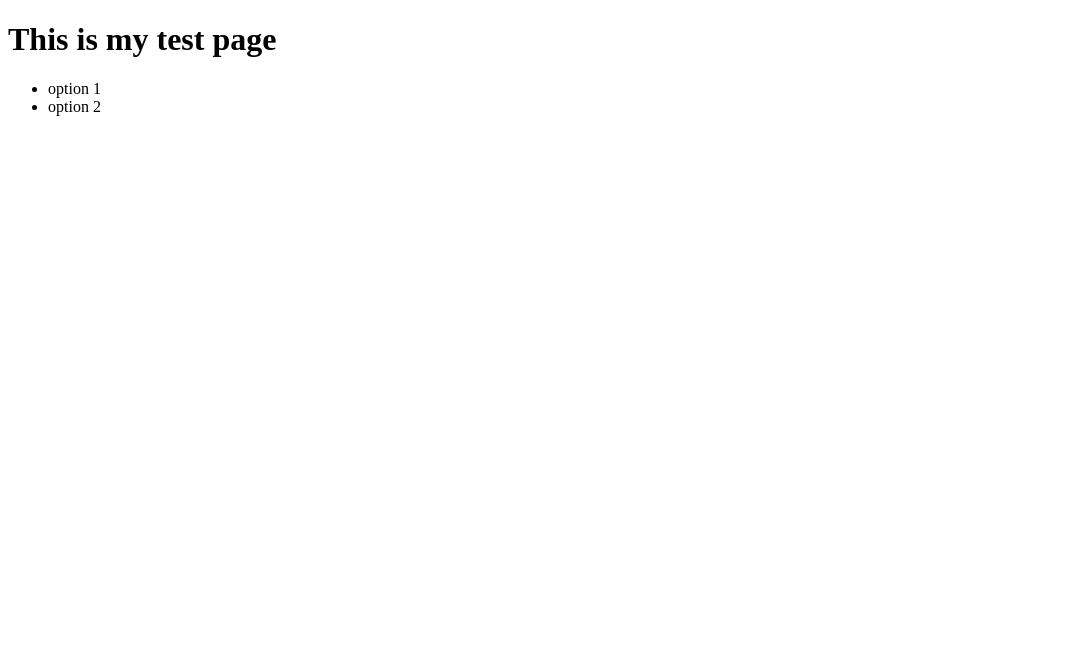
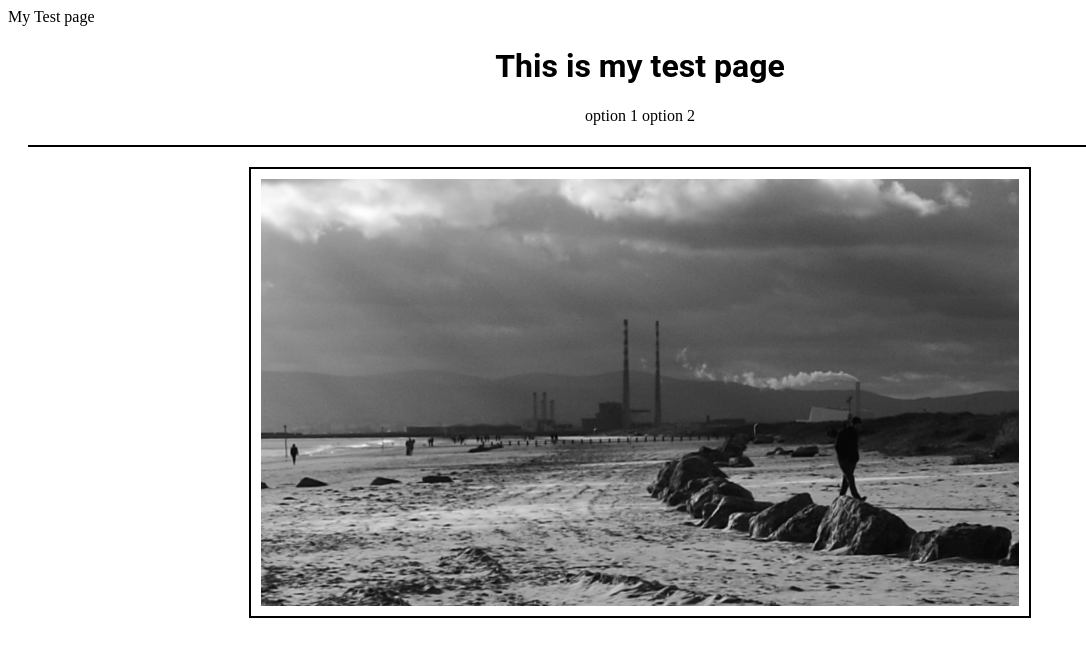
Before and after one commit to dutes/codeinst_gitpod, a plain HTML site: page index.html in a window 1280 px wide. Shown: the whole page, without its empty margins (0-1086 px from the left). Drawn offline with Linux system fonts and the light colour scheme.

Commit message:
added images

```diff
--- a/index.html
+++ b/index.html
@@ -3,6 +3,7 @@
 <head>
     <meta charset="UTF-8">
     <meta name="viewport" content="width=device-width, initial-scale=1.0">
+    <link rel="stylesheet" href="assets/css/style.css"
     <title>My Test page</title>
 </head>
 <body>
@@ -13,5 +14,8 @@
             <li>option 2</li>
         </ul>
     </nav>
+    <section>
+        <img src="assets/images/beach.jpg" alt="image of a windy beach in black and whitge">
+    </section>
 </body>
 </html>
```
Also changed, not shown: assets/images/beach.jpg (added).
